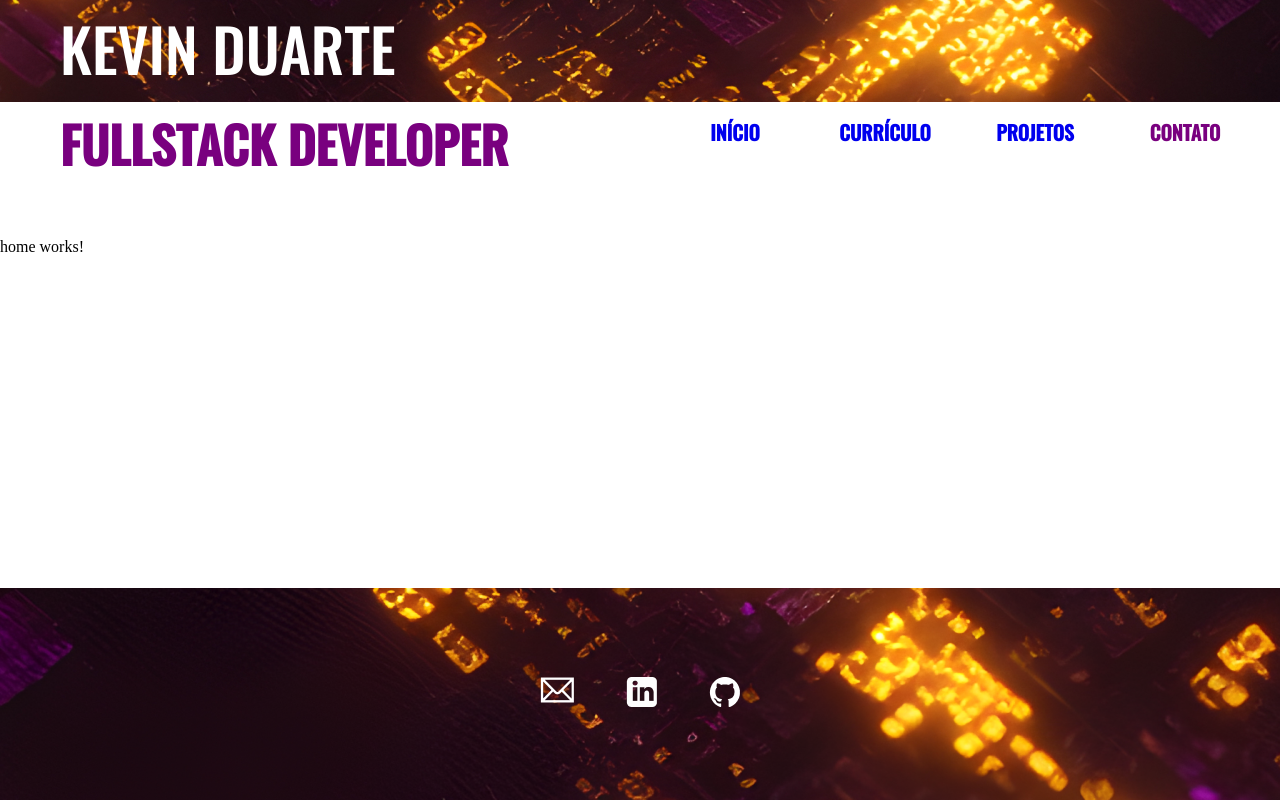
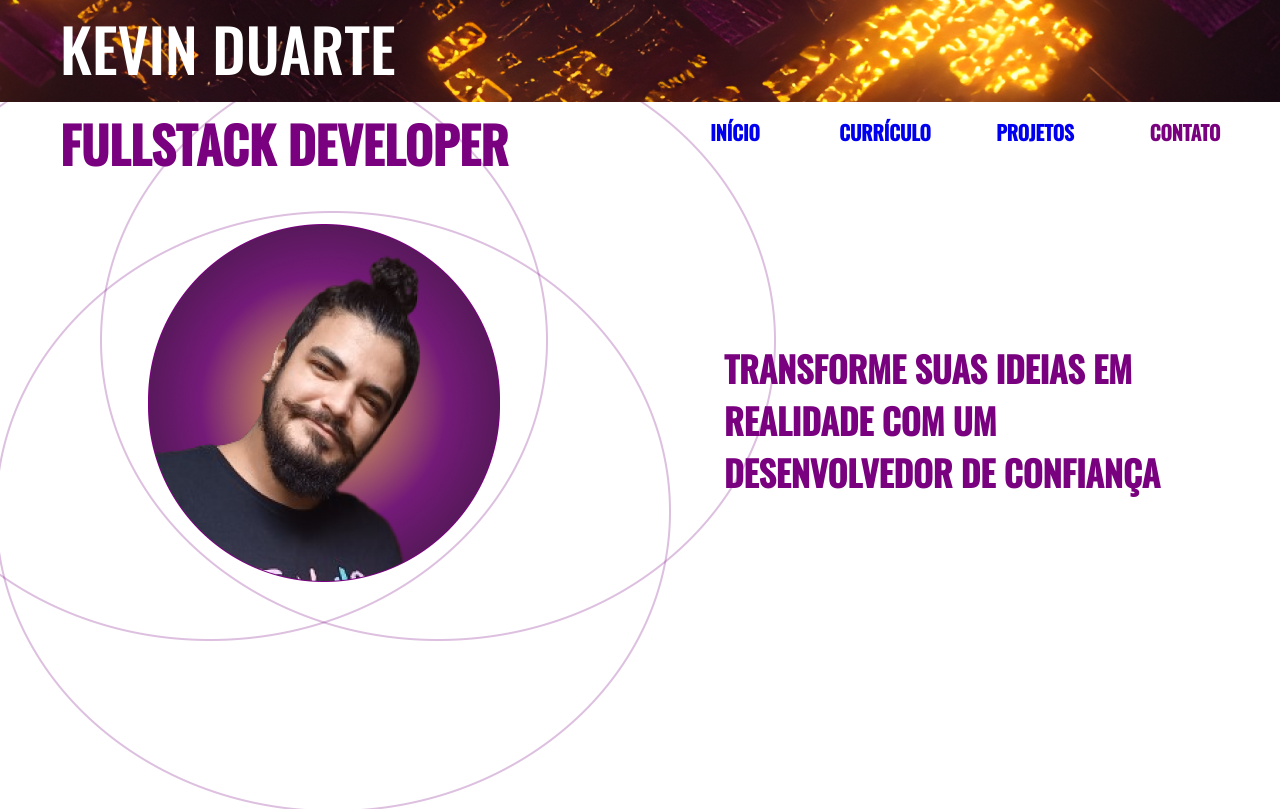
Before and after one commit to kevinDRibeiro/sitePortfolio, an Angular app: page / in a window 1280 px wide. Shown: the top 809 px of the page. Built offline with nearby package versions, Linux system fonts and the light colour scheme.

Commit message:
primeira versao de banner e divisor adicionados

```diff
--- a/src/app/footer/footer.component.scss
+++ b/src/app/footer/footer.component.scss
@@ -1,5 +1,5 @@
 .footer-background {
-    position: absolute;
+    position: relative;
     left: 0;
     bottom: 0;
     width: 100%;
--- a/src/app/home/home.component.html
+++ b/src/app/home/home.component.html
@@ -1 +1,11 @@
-<p>home works!</p>
+<div>
+    <section>
+        <img src="../../assets/banner.png" alt="Foto de perfil do desenvolvedor que você vai contratar">
+        <h1>
+            TRANSFORME SUAS IDEIAS EM REALIDADE COM UM DESENVOLVEDOR DE CONFIANÇA
+        </h1>
+    </section>
+    <div>
+        <img src="../../assets/divisor.png" alt="divisor de pagina com título">
+    </div>
+</div>
--- a/src/app/home/home.component.scss
+++ b/src/app/home/home.component.scss
@@ -0,0 +1,71 @@
+div {
+    display: flex;
+    flex-direction: column;
+    align-items: center;
+
+    section {
+        display: flex;
+        justify-content: flex-end;
+        width: 100%;
+        max-width: 1200px;
+
+        img {
+            position: absolute;
+            height: 772px;
+            z-index: -1;
+            top: 5%;
+            left: 17%;
+        }
+
+        @media screen and (max-width: 1800px){
+            img {
+                left: 14%;
+            }
+        }
+
+        @media screen and (max-width: 1500px){
+            img {
+                left: 5%;
+            }
+        }
+
+        @media screen and (max-width: 1300px){
+            img {
+                left: -10%;
+            }
+        }
+
+        @media screen and (max-width: 1000px){
+            img {
+                left: -20%;
+            }
+        }
+
+        h1 {
+            margin-top: 10%;
+            margin-right: 3%;
+            width: 40%;
+            min-height: 500px;
+            font-family: 'Oswald';
+            font-style: normal;
+            font-weight: 600;
+            font-size: 35px;
+            line-height: 52px;
+            color: #79007F;
+        }
+
+
+        @media screen and (max-width: 800px){
+            img {
+                height: 500px;
+                left: -25%;
+            }
+            h1 {
+                width: 50%;
+                font-size: 30px;
+                min-height: 350px;
+            }
+        }
+    }
+
+}
```
Also changed, not shown: src/assets/banner.png (added), src/assets/divisor.png (added).
